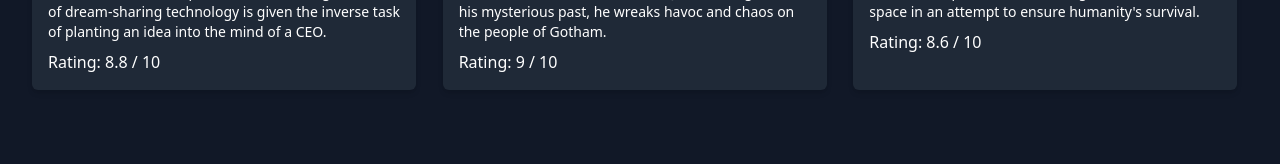
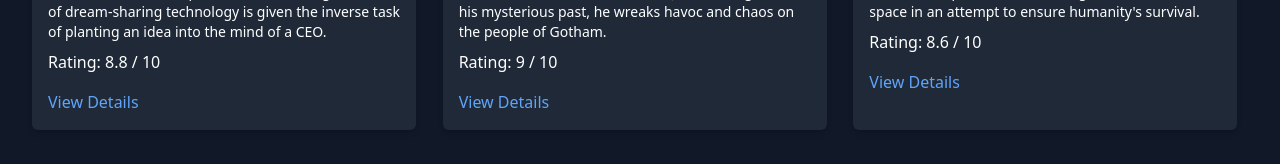
Before and after one commit to CGAJAY/movie-app-, a React (Vite) app: page / in a window 1280 px wide. Shown: the part 598-762 px from the top of the page. Built offline with nearby package versions, Linux system fonts and the light colour scheme.

Commit message:
grabbed id from props and used it as endpoint for every movie

```diff
--- a/src/components/MovieCard.jsx
+++ b/src/components/MovieCard.jsx
@@ -1,6 +1,7 @@
 import React from "react";
+import { Link } from "react-router-dom";
 
-const MovieCard = ({ movie }) => {
+const MovieCard = ({ movie, id }) => {
 	return (
 		<div className="max-w-sm bg-gray-800 text-white p-4 rounded-md shadow-md">
 			<img
@@ -13,6 +14,12 @@ const MovieCard = ({ movie }) => {
 			</h2>
 			<p className="text-sm">{movie.description}</p>
 			<p className="mt-2">Rating: {movie.rating} / 10</p>
+			<Link
+				to={`/movie/${id}`}
+				className="text-blue-400 mt-4 block"
+			>
+				View Details
+			</Link>
 		</div>
 	);
 };
```
